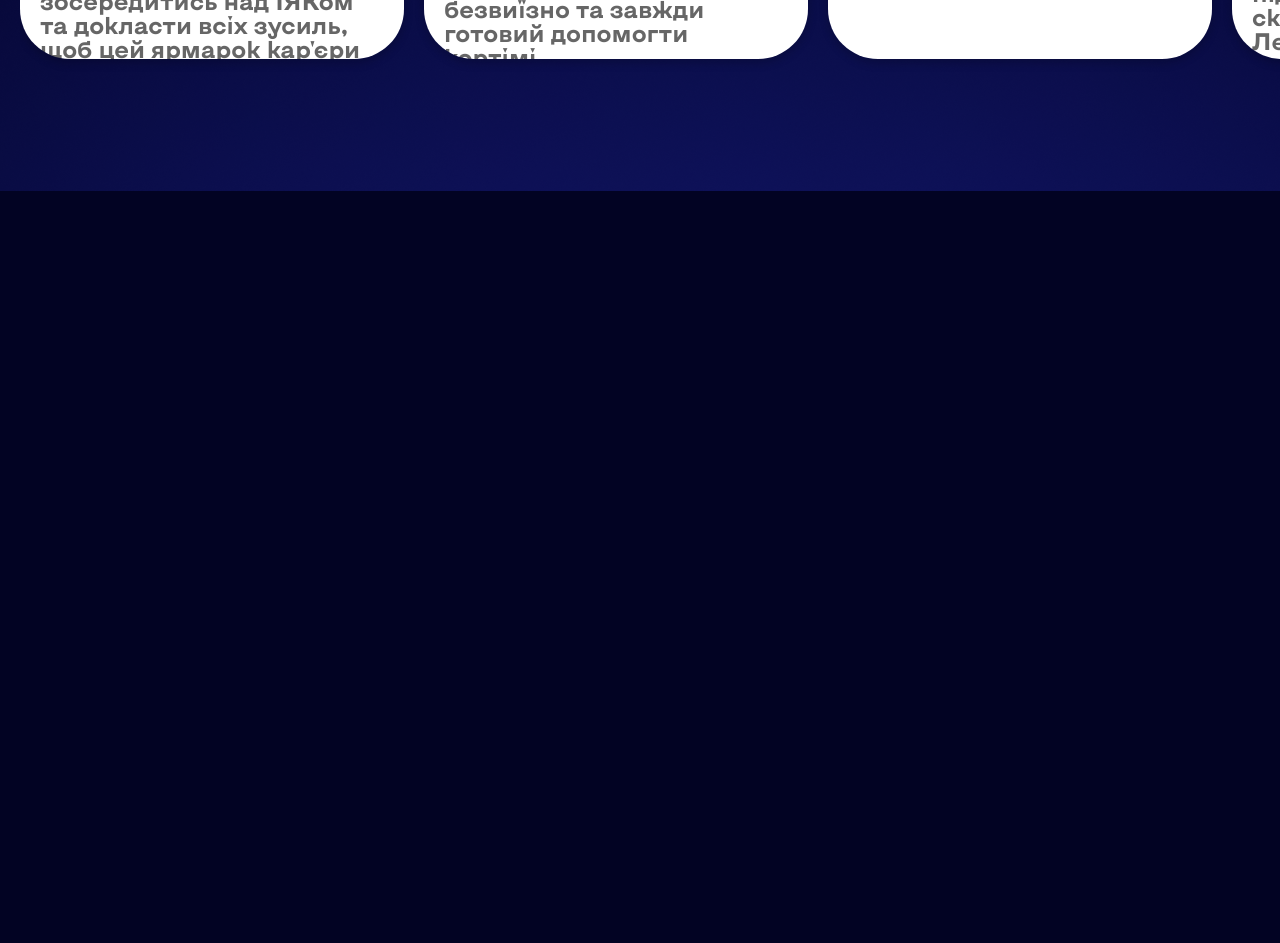
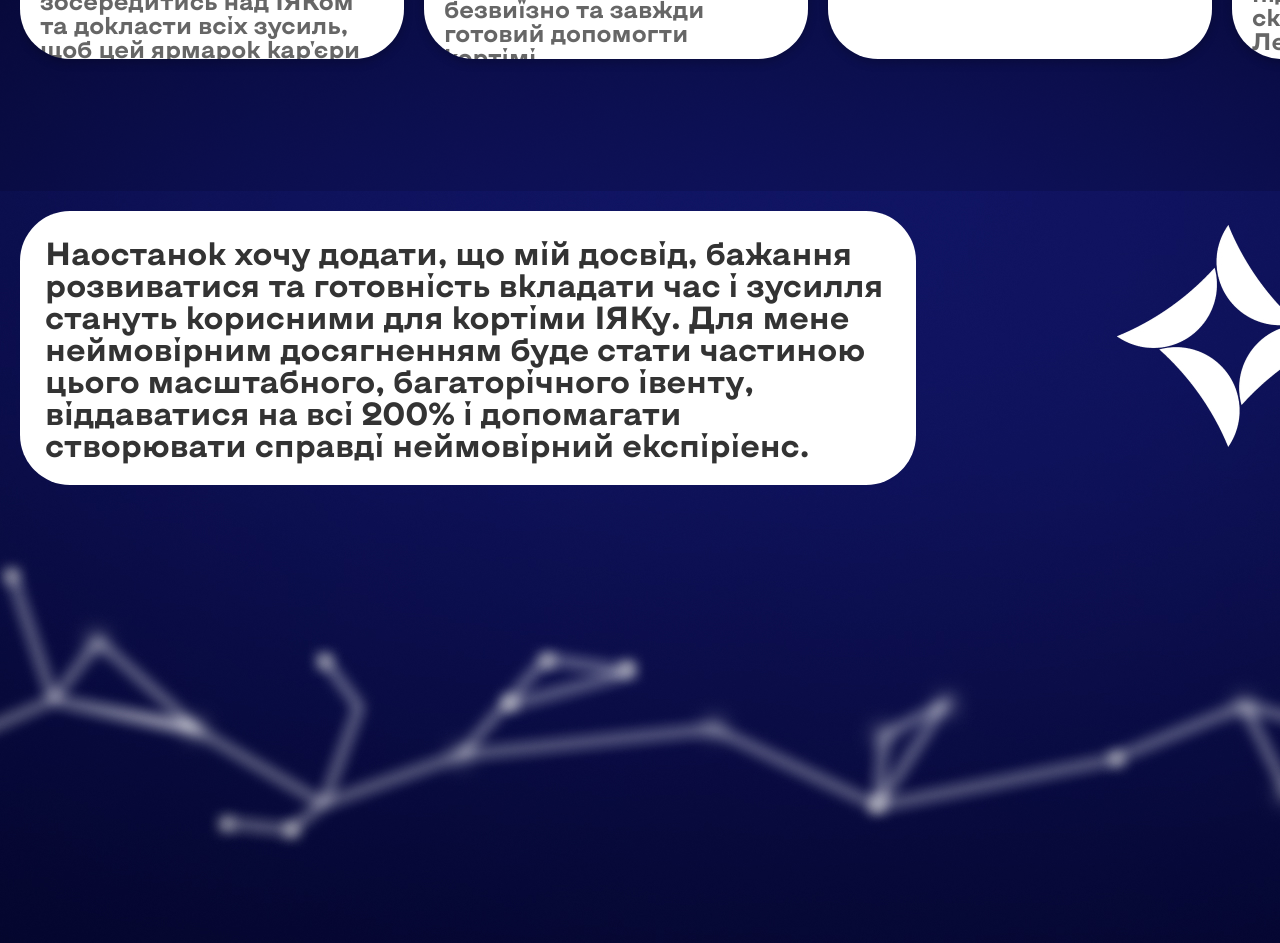
Before and after one commit to Rodinchuk/andriiEJF.github.io, a plain HTML site: page index.html in a window 1280 px wide. Shown: the part 3809-4752 px from the top of the page. Before the commit the page ends 4068 px from the top, so only its background shows below. Drawn offline with nearby package versions, Linux system fonts and the light colour scheme.

Commit message:
Update index.html

```diff
--- a/index.html
+++ b/index.html
@@ -206,6 +206,18 @@ font-size: 1.25em;">Що я знаю про ІЯК?</h2>
         </div>
         </div>
     </section>
+    <section style="background-image: url(goo.jpg); top:20px;">
+        <div style="position:absolute;
+    margin: auto;
+    background: white;
+    border-radius: 50px;
+    width:70%;">
+    <div style="font-size: 2em;
+    font-weight: bold;
+    color: #333;
+    padding: 25px;">Наостанок хочу додати, що мій досвід, бажання розвиватися та готовність вкладати час і зусилля стануть корисними для кортіми ІЯКу.  Для мене неймовірним досягненням буде стати частиною цього масштабного, багаторічного івенту, віддаватися на всі 200% і допомагати створювати  справді неймовірний експіріенс.</div></div>
+
+</section>
   </body>
   <script src="https://cdn.jsdelivr.net/npm/swiper@11/swiper-bundle.min.js"></script>
   <script>
```
